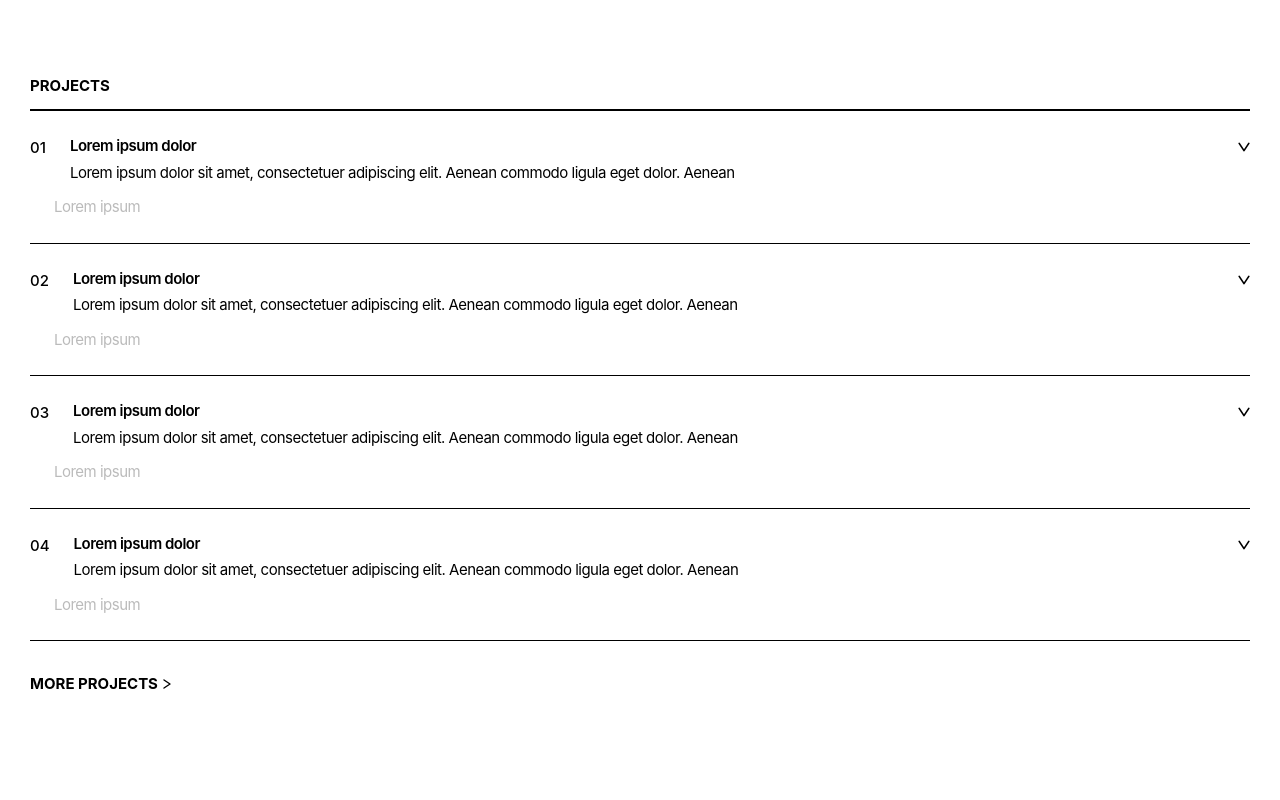
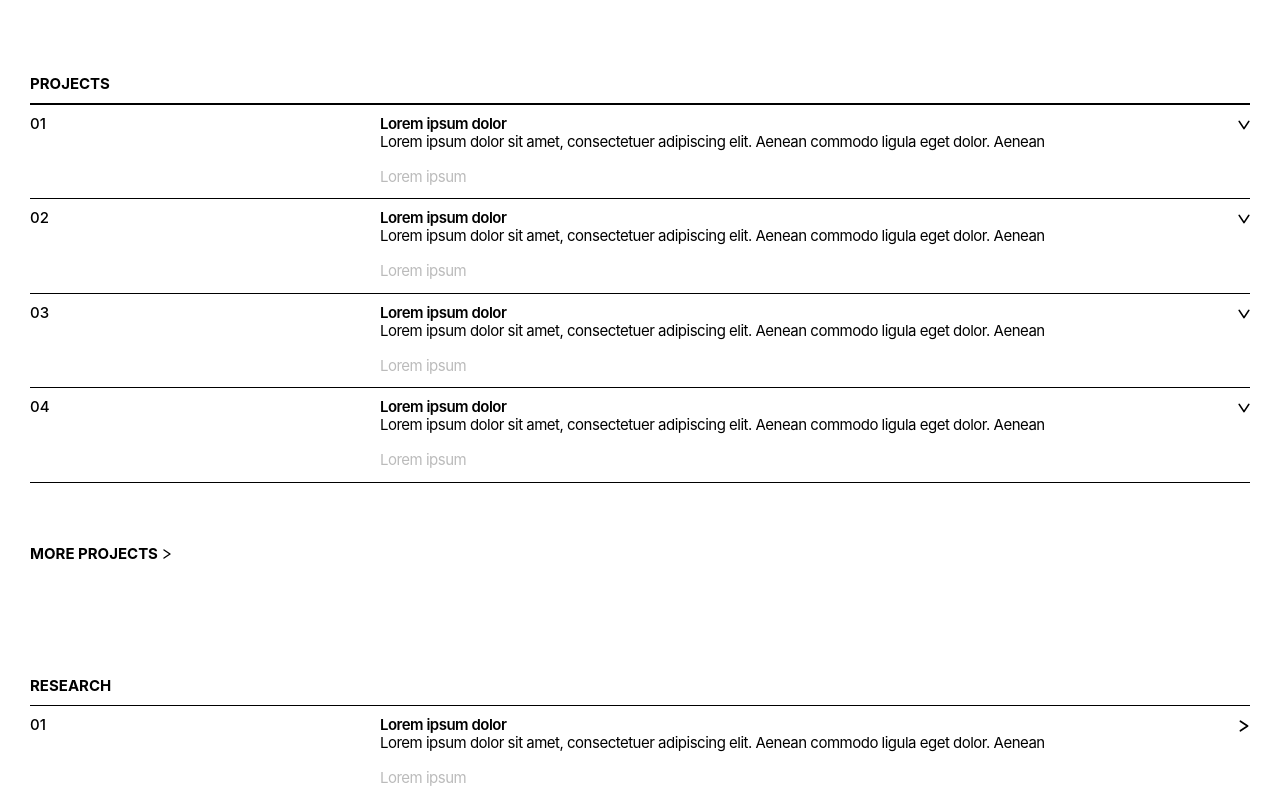
Before and after one commit to sukhman0402/portfolio-website, a Next.js app: page / in a window 1280 px wide. Shown: the part 820-1620 px from the top of the page. Built offline with nearby package versions, Linux system fonts and the light colour scheme.

Commit message:
Add files via upload

```diff
--- a/src/components/ProjectRow.js
+++ b/src/components/ProjectRow.js
@@ -7,31 +7,39 @@ import Chevron from "./Chevron";
 // A single Projects row (design.md §3 Section 2.0 + §3a Section 2.1–2.4,
 // and reused always-expanded on /projects per §4).
 //
+// Spacing pulled from the live Figma node 2026-08-20 (flagged: previous
+// spacing was approximate, not exact): index/title share the same top
+// (350px fixed label column, not "auto" width + gap — that's what was
+// closing the gap between "01" and the title group); title→description
+// is a bare 18px line-height with zero extra margin; description→tag is
+// 15px after the description's own rendered line; row padding above/below
+// the divider is a flat 10px, not py-5/py-6.
+//
 // expandable=true  -> homepage: collapsed one-liner, click to expand in place
 // expandable=false -> /projects listing: always renders the expanded card
 export default function ProjectRow({ project, expandable = true }) {
   const [open, setOpen] = useState(!expandable);
 
   return (
-    <div className="border-b border-black py-5 first:border-t md:py-6">
+    <div className="border-b border-black pt-[10px] pb-[10px] first:border-t">
       <button
         type="button"
         onClick={() => expandable && setOpen((v) => !v)}
-        className={`grid w-full grid-cols-[auto_1fr_auto] items-start gap-x-6 text-left ${
+        className={`grid w-full grid-cols-[56px_1fr_auto] items-start text-left md:grid-cols-[350px_1fr_auto] ${
           expandable ? "cursor-pointer" : "cursor-default"
         }`}
         aria-expanded={open}
       >
-        <span className="font-medium uppercase tracking-normal pt-0.5">
+        <span className="font-medium uppercase leading-[18px] tracking-normal">
           {project.index}
         </span>
 
-        <span className="flex flex-col gap-1">
-          <span className="font-semibold tracking-[-0.5px]">
+        <span className="flex flex-col gap-0">
+          <span className="font-semibold leading-[18px] tracking-[-0.5px]">
             {project.title}
           </span>
           <span
-            className={`font-normal tracking-[-0.5px] ${
+            className={`font-normal leading-[18px] tracking-[-0.5px] ${
               open ? "" : "line-clamp-1"
             }`}
           >
@@ -41,7 +49,7 @@ export default function ProjectRow({ project, expandable = true }) {
 
         {expandable && (
           <Chevron
-            className={`mt-1.5 h-3 w-3 shrink-0 transition-transform ${
+            className={`ml-4 mt-1 h-3 w-3 shrink-0 transition-transform md:ml-6 ${
               open ? "-rotate-90" : "rotate-90"
             }`}
           />
@@ -49,8 +57,11 @@ export default function ProjectRow({ project, expandable = true }) {
       </button>
 
       {/* Tag row + (when open) CTA + caption — mirrors the label column /
-          content column split used throughout the Figma layout. */}
-      <div className="mt-2 grid grid-cols-[auto_1fr] gap-x-6 md:mt-3">
+          content column split used throughout the Figma layout. Same
+          first-column width as the row above (fixed px, not "auto" on an
+          empty spacer — an empty span has zero intrinsic width, so the two
+          grids didn't actually line up before, however close it looked). */}
+      <div className="mt-[15px] grid grid-cols-[56px_1fr] md:grid-cols-[350px_1fr]">
         <span aria-hidden="true" />
         <div className="flex flex-col gap-2">
           {open ? (
--- a/src/components/ProjectsSection.js
+++ b/src/components/ProjectsSection.js
@@ -10,7 +10,7 @@ export default function ProjectsSection() {
   return (
     <section id="projects" className="w-full scroll-mt-24">
       <div className="mx-auto max-w-[1440px] px-5 pt-20 sm:px-[30px] md:pt-28">
-        <h2 className="border-b border-black pb-3 font-bold uppercase tracking-normal">
+        <h2 className="border-b border-black pb-[10px] font-bold uppercase leading-[18px] tracking-normal">
           Projects
         </h2>
 
@@ -20,9 +20,10 @@ export default function ProjectsSection() {
           ))}
         </div>
 
+        {/* 60px below the last row's divider per Figma (corrected 2026-08-20). */}
         <Link
           href="/projects"
-          className="mt-8 inline-flex items-center gap-1 font-bold uppercase tracking-normal hover:opacity-60 transition-opacity"
+          className="mt-[60px] inline-flex items-center gap-1 font-bold uppercase tracking-normal hover:opacity-60 transition-opacity"
         >
           More Projects
           <Chevron className="h-2.5 w-2.5" />
--- a/src/components/ResearchSection.js
+++ b/src/components/ResearchSection.js
@@ -6,13 +6,19 @@ import { research } from "@/lib/data";
 // Same visual row pattern as collapsed Projects rows, but the icon is a
 // direct link (no expand/collapse) and there's no "More Research" link
 // per design.md §1 (no separate Research listing page).
+//
+// Spacing matches ProjectRow.js exactly (both pulled from the same Figma
+// row pattern, corrected 2026-08-20): fixed label column (not "auto" +
+// gap, which is what was closing the "01"-to-title gap), 18px title→
+// description with zero extra margin, 15px description→tag, flat 10px
+// row padding above/below the divider.
 export default function ResearchSection() {
   const featured = research.slice(0, 4);
 
   return (
     <section id="research" className="w-full scroll-mt-24">
       <div className="mx-auto max-w-[1440px] px-5 pt-20 sm:px-[30px] md:pt-28">
-        <h2 className="border-b border-black pb-3 font-bold uppercase tracking-normal">
+        <h2 className="border-b border-black pb-[10px] font-bold uppercase leading-[18px] tracking-normal">
           RESEARCH
         </h2>
 
@@ -21,23 +27,23 @@ export default function ResearchSection() {
             <Link
               key={item.slug}
               href={`/research/${item.slug}`}
-              className="grid w-full grid-cols-[auto_1fr_auto] items-start gap-x-6 border-b border-black py-5 hover:opacity-70 transition-opacity md:py-6"
+              className="grid w-full grid-cols-[56px_1fr_auto] items-start border-b border-black pt-[10px] pb-[10px] hover:opacity-70 transition-opacity md:grid-cols-[350px_1fr_auto]"
             >
-              <span className="font-medium uppercase tracking-normal pt-0.5">
+              <span className="font-medium uppercase leading-[18px] tracking-normal">
                 {item.index}
               </span>
-              <span className="flex flex-col gap-1">
-                <span className="font-semibold tracking-[-0.5px]">
+              <span className="flex flex-col gap-0">
+                <span className="font-semibold leading-[18px] tracking-[-0.5px]">
                   {item.title}
                 </span>
-                <span className="font-normal tracking-[-0.5px] line-clamp-1">
+                <span className="font-normal leading-[18px] tracking-[-0.5px] line-clamp-1">
                   {item.description}
                 </span>
-                <span className="mt-1 font-normal tracking-[-0.5px] text-muted">
+                <span className="mt-[15px] font-normal tracking-[-0.5px] text-muted">
                   {item.tag}
                 </span>
               </span>
-              <Chevron className="mt-1.5 h-3 w-3 shrink-0" />
+              <Chevron className="ml-4 mt-1 h-3 w-3 shrink-0 md:ml-6" />
             </Link>
           ))}
         </div>
```
